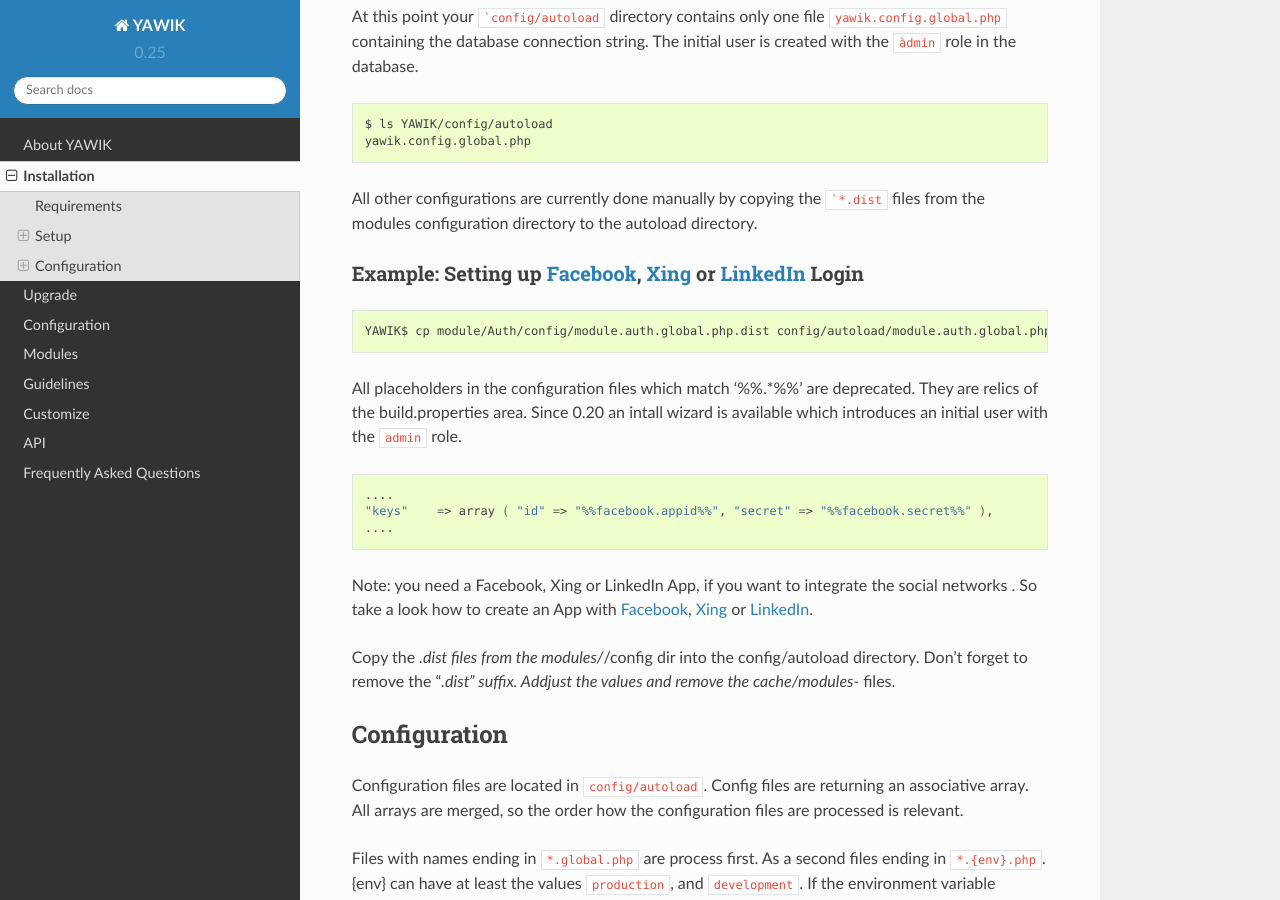
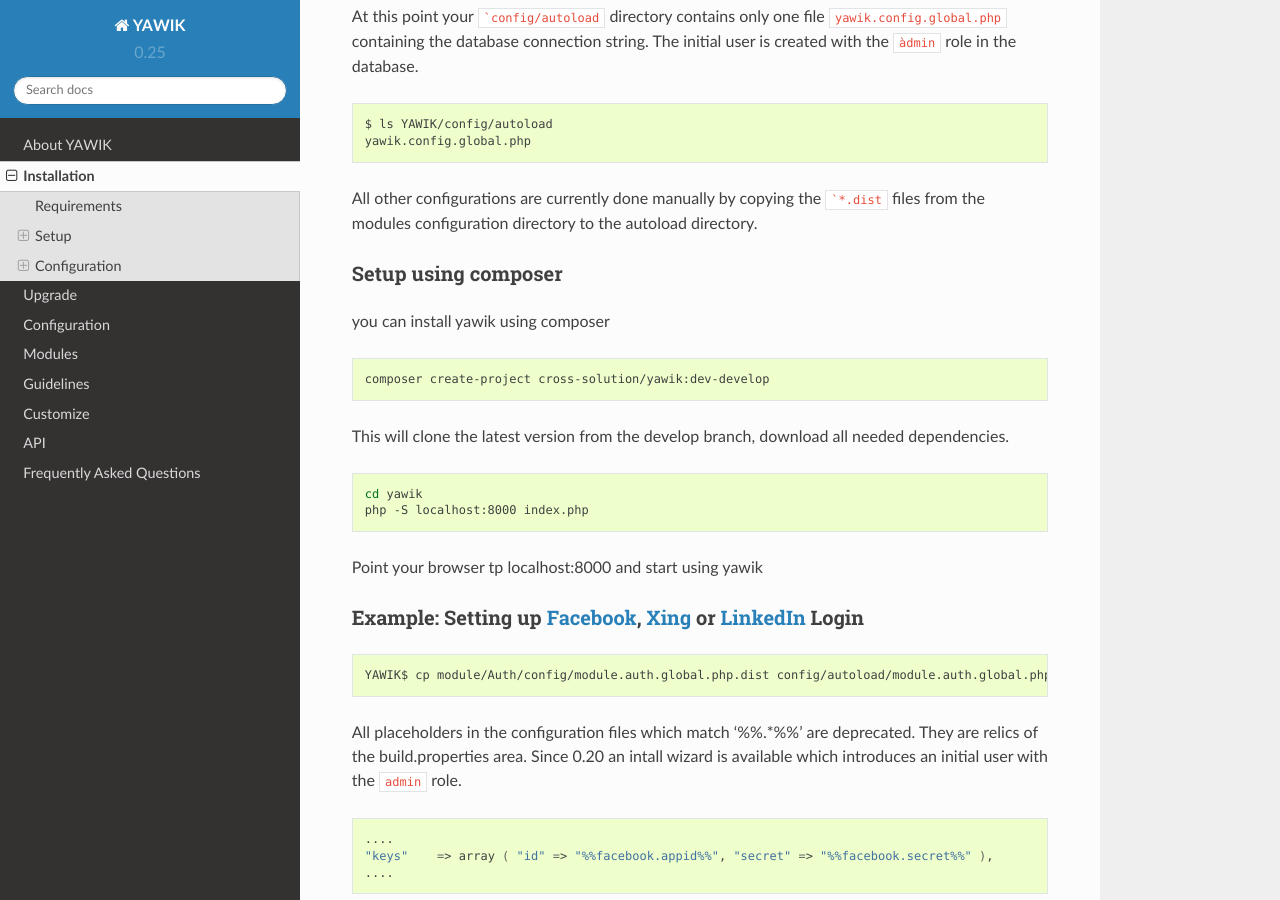
Before and after one commit to cross-solution/YawikDocs, a Sphinx documentation site: the page built from source/installation.rst, in a window 1280 px wide and 900 px high, scrolled down 3197 px. Built offline with Sphinx 7.4.7 and the Read the Docs theme 2.0.0, drawn with Linux system fonts in a browser that asks for light colours; comment, search, counter and statistics services are not loaded.

Commit message:
describes, how to install yawik using composer

````diff
--- a/source/installation.rst
+++ b/source/installation.rst
@@ -167,6 +167,27 @@ is created with the ``àdmin`` role in the database.
 All other configurations are currently done manually by copying the ```*.dist`` files
 from the modules configuration directory to the autoload directory.
 
+Setup using composer
+^^^^^^^^^^^^^^^^^^^^
+
+you can install yawik using composer
+
+.. code-block:: sh
+
+  composer create-project cross-solution/yawik:dev-develop
+
+This will clone the latest version from the develop branch, download all needed dependencies.
+
+.. code-block:: sh
+
+    cd yawik
+    php -S localhost:8000 index.php
+
+Point your browser tp localhost:8000 and start using yawik
+
+
+
+
 Example: Setting up Facebook_, Xing_ or LinkedIn_ Login
 ^^^^^^^^^^^^^^^^^^^^^^^^^^^^^^^^^^^^^^^^^^^^^^^^^^^^^^^
 
````
